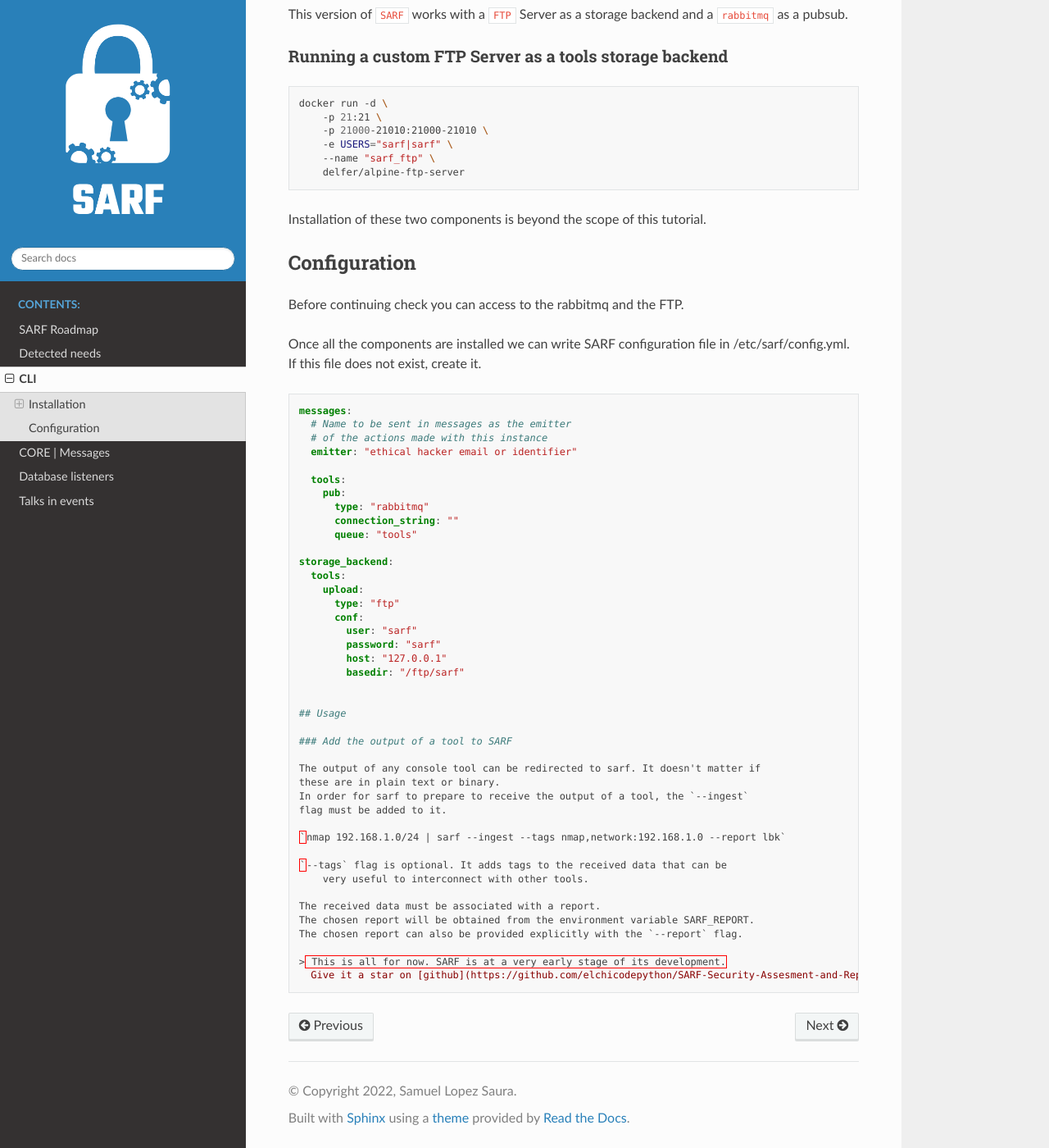
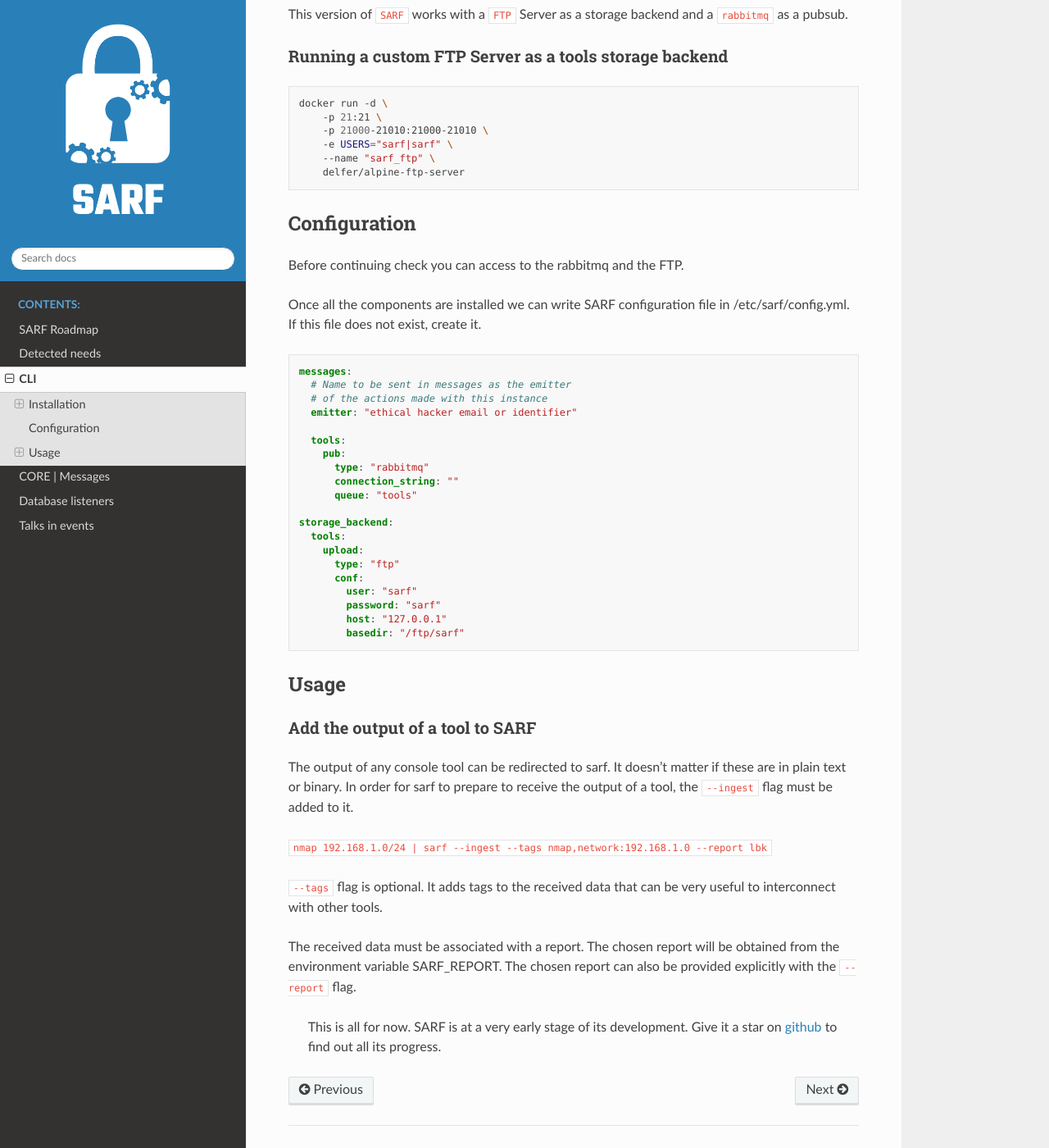
Before and after one commit to elchicodepython/SARF, a Sphinx documentation site: the page built from docs/cli/quickstart.md, in a window 1280 px wide and 1400 px high, scrolled down 259 px. Shown: the whole window at 82% size. Built offline with Sphinx 7.4.7 and the Read the Docs theme 2.0.0, drawn with Linux system fonts in a browser that asks for light colours.

Commit message:
docs: fix cli quickstart

````diff
--- a/docs/cli/quickstart.md
+++ b/docs/cli/quickstart.md
@@ -17,8 +17,6 @@
     --name "sarf_ftp" \
     delfer/alpine-ftp-server
 ```
-
-Installation of these two components is beyond the scope of this tutorial.
 
 ## Configuration
 
@@ -48,7 +46,7 @@
         password: "sarf"
         host: "127.0.0.1"
         basedir: "/ftp/sarf"
-
+```
 
 ## Usage
 
````
